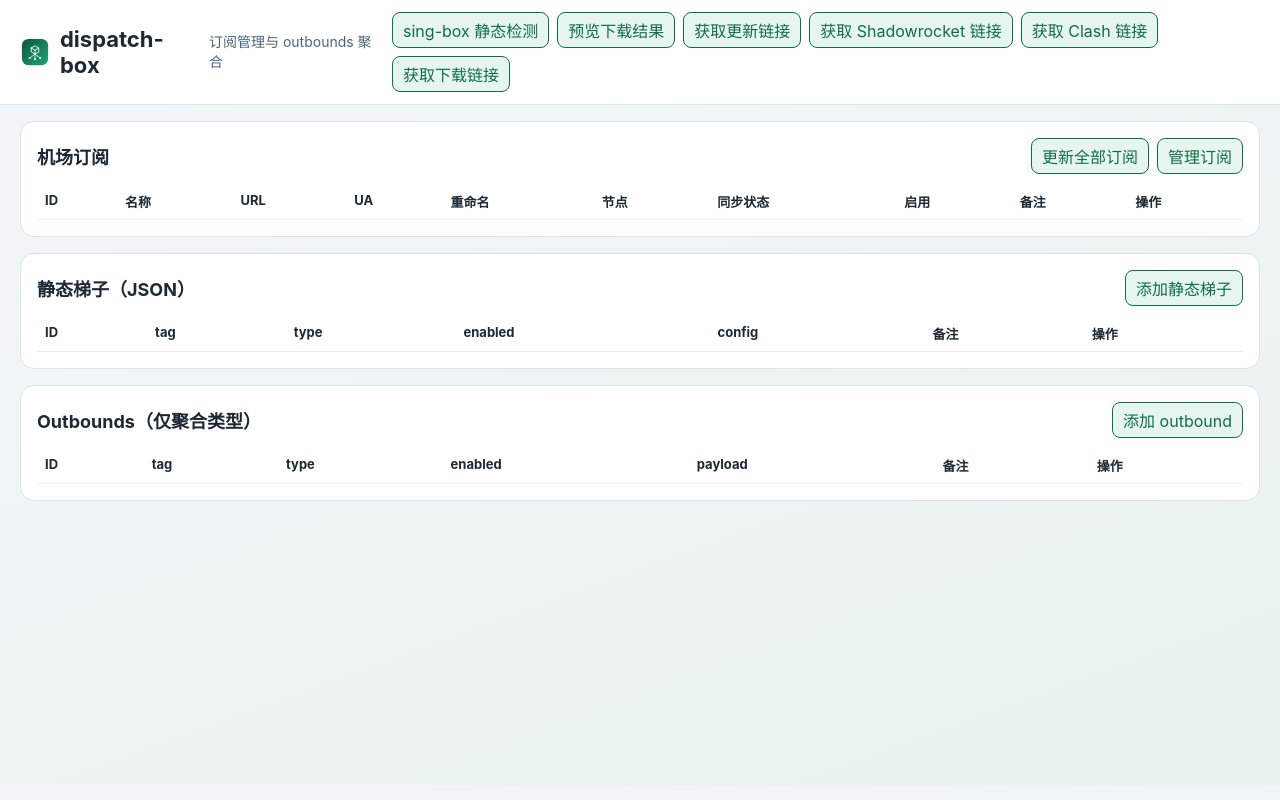
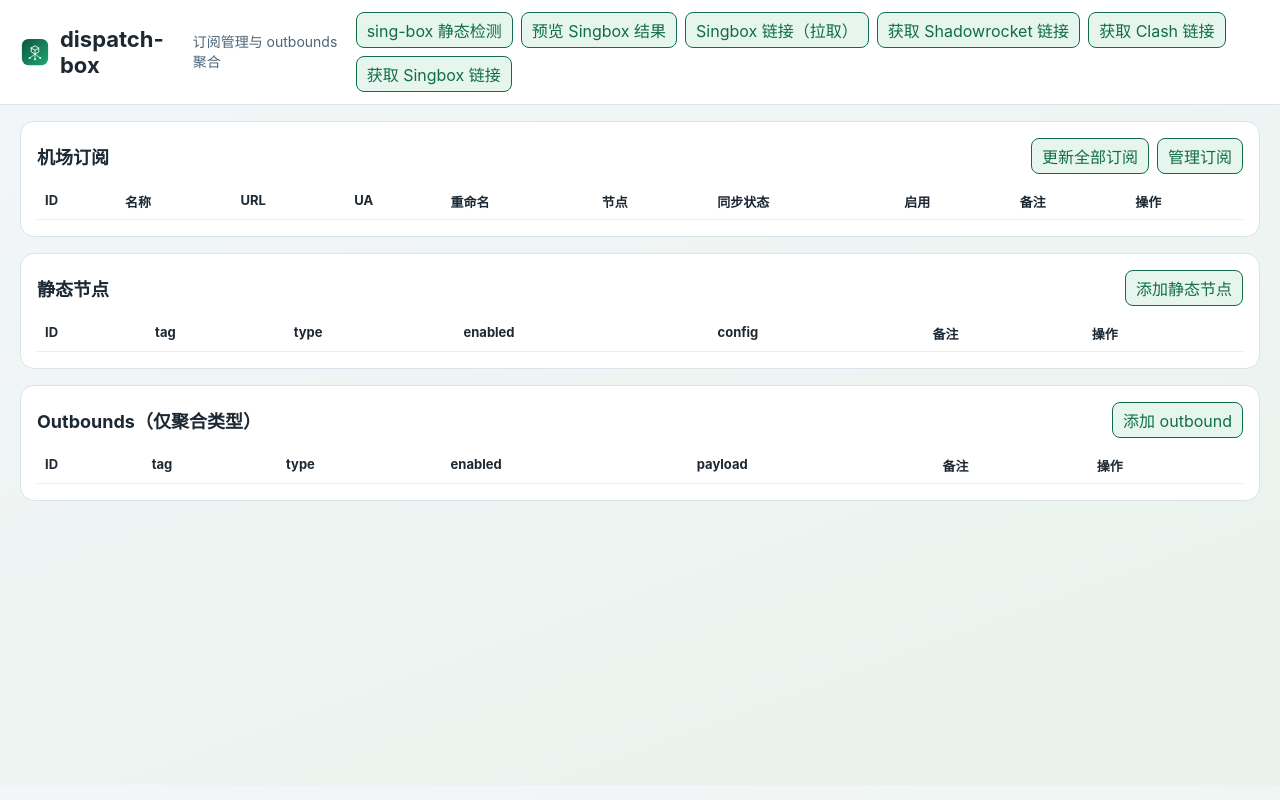
Before and after one commit to vince-hz/dispatch-box, a plain HTML site: page web/index.html in a window 1280 px wide. Drawn offline with Linux system fonts and the light colour scheme; files that its build step writes are made by us from their sources; no server answers; files whose address does not match are found by name.

Commit message:
refactor(ui): rename Singbox buttons and static node labels

```diff
--- a/web/index.html
+++ b/web/index.html
@@ -22,11 +22,11 @@
         </div>
         <div class="brand-actions">
           <button id="runSingboxCheckBtn" class="ghost brand-action" type="button">sing-box 静态检测</button>
-          <button id="previewOverlayResultBtn" class="ghost brand-action" type="button">预览下载结果</button>
-          <button id="getUpdatedOverlayDownloadLinkBtn" class="ghost brand-action" type="button">获取更新链接</button>
+          <button id="previewOverlayResultBtn" class="ghost brand-action" type="button">预览 Singbox 结果</button>
+          <button id="getUpdatedOverlayDownloadLinkBtn" class="ghost brand-action" type="button">Singbox 链接（拉取）</button>
           <button id="getShadowrocketDownloadLinkBtn" class="ghost brand-action" type="button">获取 Shadowrocket 链接</button>
           <button id="getClashDownloadLinkBtn" class="ghost brand-action" type="button">获取 Clash 链接</button>
-          <button id="getOverlayDownloadLinkBtn" class="ghost brand-action" type="button">获取下载链接</button>
+          <button id="getOverlayDownloadLinkBtn" class="ghost brand-action" type="button">获取 Singbox 链接</button>
         </div>
       </div>
       <p class="hint" id="statusText">准备就绪</p>
@@ -65,9 +65,9 @@
 
         <section class="card">
           <div class="section-head">
-            <h2>静态梯子（JSON）</h2>
+            <h2>静态节点</h2>
             <div class="section-head-actions">
-              <button id="openStaticLadderCreateBtn" type="button" class="ghost">添加静态梯子</button>
+              <button id="openStaticLadderCreateBtn" type="button" class="ghost">添加静态节点</button>
             </div>
           </div>
           <table>
```
